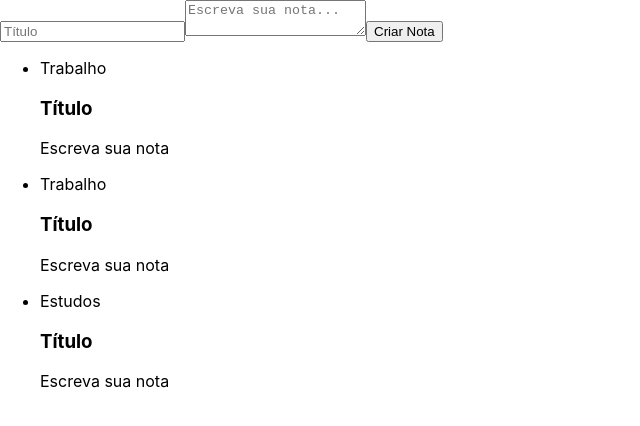
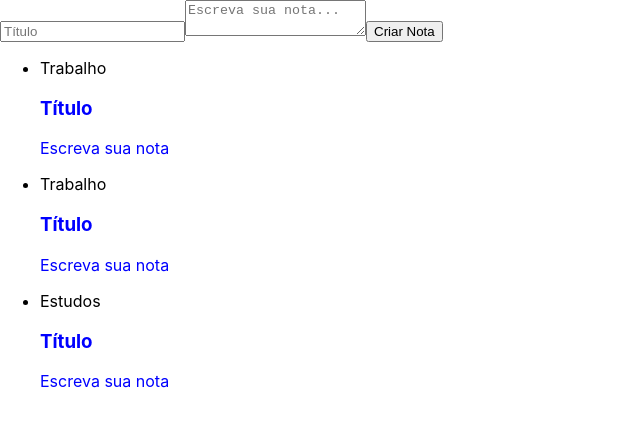
Before and after one commit to gabireze/gerenciador-de-notas-react-alura, a React (Create React App) app: page / in a window 1280 px wide. Shown: the top 426 px of the page, without its empty margins (0-640 px from the left). Built offline with nearby package versions, Linux system fonts and the light colour scheme; the HTML template or start-up script is replaced by a standard one.

Commit message:
styling components

```diff
--- a/src/components/CardNota.jsx
+++ b/src/components/CardNota/CardNota.jsx
@@ -1,10 +1,11 @@
 import React, { Component } from 'react';
+import './estilo.css'
 
 class CardNota extends Component {
   state = {};
   render() {
     return (
-      <section>
+      <section className="card-nota">
         <header>
           <h3>Título</h3>
         </header>
--- /dev/null
+++ b/src/components/CardNota/estilo.css
@@ -0,0 +1,3 @@
+.card-nota{
+  color: blue;
+}
--- a/src/components/ListaDeNotas.jsx
+++ b/src/components/ListaDeNotas.jsx
@@ -1,13 +1,13 @@
 import { Component } from "react";
-import CardNota from "./CardNota";
+import CardNota from "./CardNota/CardNota";
 
 class ListaDeNotas extends Component {
   render() {
     return (
       <ul>
-        {Array.of("Trabalho", "Trabalho", "Estudos").map((categoria) => {
+        {Array.of("Trabalho", "Trabalho", "Estudos").map((categoria, index) => {
           return (
-            <li>
+            <li key={index}>
               <div>{categoria}</div>
               <CardNota />
             </li>
```
